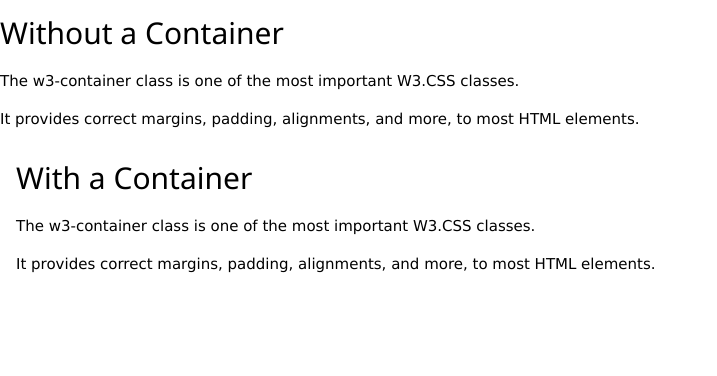
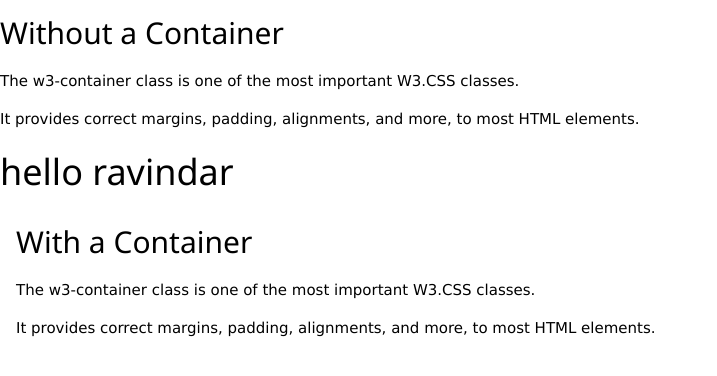
Before and after one commit to PRSGOUD/myfirsr, a plain HTML site: page index.html in a window 1280 px wide. Shown: the whole page, without its empty margins (0-717 px from the left). Drawn offline with nearby package versions, Linux system fonts and the light colour scheme.

Commit message:
upddated text

```diff
--- a/index.html
+++ b/index.html
@@ -9,6 +9,7 @@
   <h2>Without a Container</h2>
   <p>The w3-container class is one of the most important W3.CSS classes.</p>
   <p>It provides correct margins, padding, alignments, and more, to most HTML elements.</p>
+  <h1>hello ravindar</h1>
 </div>
 
 <div class="w3-container">
```
